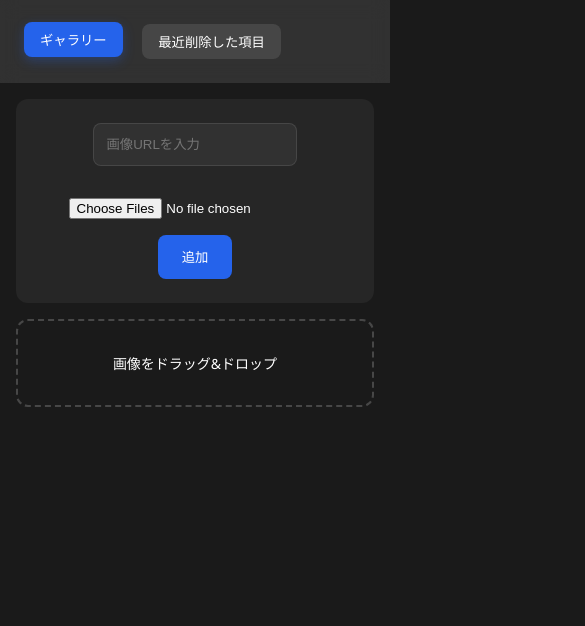
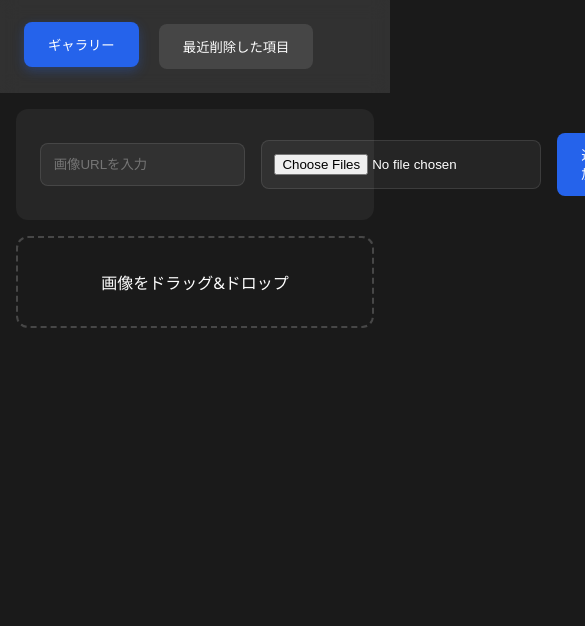
Before and after one commit to Anynulll/Grid-Site, a website with bundled scripts: page index.html in a window 390 px wide. Shown: the top 626 px of the page, 585 px wide, since content can reach past the window. Built offline with nearby package versions, Linux system fonts and the light colour scheme; files whose address does not match are found by name.

Commit message:
Update style.css

```diff
--- a/style.css
+++ b/style.css
@@ -44,10 +44,10 @@ nav button.active {
     display: flex;
     gap: 1rem;
     align-items: center;
-    flex-wrap: wrap; /* 要素が折り返すようにする */
 }
 
-#addPhotoSection input[type="url"] {
+#addPhotoSection input[type="url"],
+#addPhotoSection input[type="file"] {
     flex: 1;
     padding: 0.8rem;
     border: 1px solid rgba(255, 255, 255, 0.1);
@@ -57,7 +57,8 @@ nav button.active {
     transition: all 0.3s ease;
 }
 
-#addPhotoSection input[type="url"]:focus {
+#addPhotoSection input[type="url"]:focus,
+#addPhotoSection input[type="file"]:focus {
     outline: none;
     border-color: #2563eb;
     box-shadow: 0 0 0 2px rgba(37, 99, 235, 0.2);
@@ -255,38 +256,3 @@ nav button.active {
     border-color: #2563eb;
     background: rgba(37, 99, 235, 0.1);
 }
-
-/* メディアクエリの追加 */
-@media (max-width: 600px) {
-    body {
-        font-size: 14px; /* スマートフォン向けのフォントサイズ */
-    }
-
-    nav button {
-        padding: 0.5rem 1rem; /* スマートフォン用のボタンサイズ */
-    }
-
-    #addPhotoSection {
-        flex-direction: column; /* スマートフォン用に縦並びに */
-    }
-
-    #addPhotoSection input[type="url"] {
-        margin-bottom: 1rem; /* 入力欄の下にマージンを追加 */
-    }
-}
-
-@media (min-width: 601px) and (max-width: 1200px) {
-    body {
-        font-size: 16px; /* タブレット向けのフォントサイズ */
-    }
-
-    nav button {
-        padding: 0.7rem 1.2rem; /* タブレット用のボタンサイズ */
-    }
-}
-
-@media (min-width: 1201px) {
-    body {
-        font-size: 18px; /* デスクトップ向けのフォントサイズ */
-    }
-}
```
